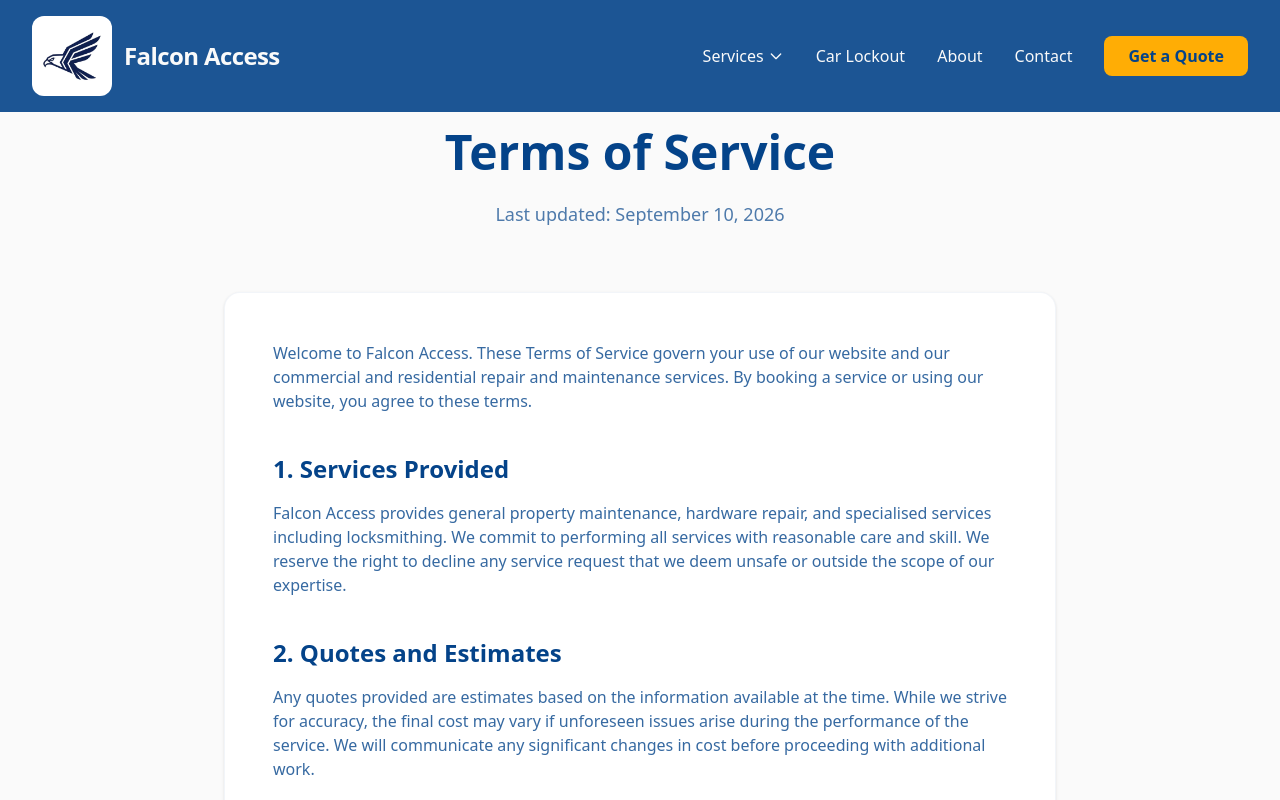
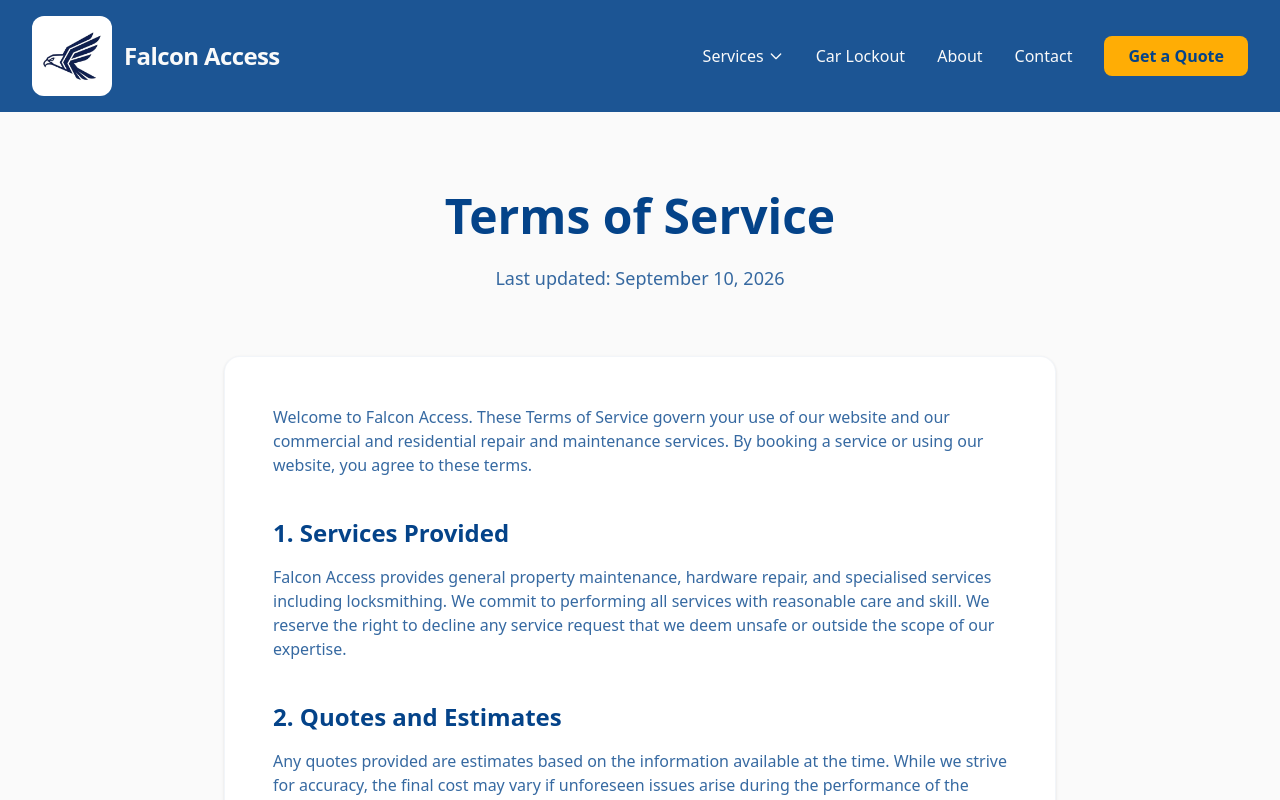
Before and after one commit to TasmanTech/falcon-website, a Next.js app in the folder apps/front-end/: page /terms-of-service in a window 1280 px wide. Shown: the top 800 px of the page. Built offline with nearby package versions, Linux system fonts and the light colour scheme.

Commit message:
Refactor and LLMs.txt

```diff
--- a/apps/front-end/app/(core)/about/page.tsx
+++ b/apps/front-end/app/(core)/about/page.tsx
@@ -2,6 +2,7 @@ import { Metadata } from 'next';
 import PhotoContentSection from '@/components/sections/PhotoContentSection';
 import TextContentSection from '@/components/sections/TextContentSection';
 import IconListSection from '@/components/sections/IconListSection';
+import PageHeaderSection from '@/components/sections/PageHeaderSection';
 import JsonLd from '@/components/JsonLd';
 
 export const metadata: Metadata = {
@@ -40,17 +41,13 @@ export default function AboutPage() {
   };
 
   return (
-    <div className="w-full pt-32">
+    <div className="w-full">
       <JsonLd id="schema-about-page" schema={jsonLd} />
 
-      <div className="max-w-4xl mx-auto px-4 sm:px-6 lg:px-8 text-center mb-16 animate-text-blurb-ready animate-play-text">
-        <h1 className="text-4xl md:text-5xl font-montserrat font-bold mb-6 text-brand-dark">
-          About Falcon Access
-        </h1>
-        <p className="text-lg text-brand-dark/80 max-w-2xl mx-auto">
-          Honest, real, and good property care for your home or shop.
-        </p>
-      </div>
+      <PageHeaderSection
+        title="About Falcon Access"
+        subtitle="Honest, real, and good property care for your home or shop."
+      />
 
       <PhotoContentSection
         title="Who We Are"
--- a/apps/front-end/app/(core)/contact/page.tsx
+++ b/apps/front-end/app/(core)/contact/page.tsx
@@ -1,5 +1,6 @@
 import { Metadata } from 'next';
 import ContactForm from '@/components/ContactForm';
+import PageHeaderSection from '@/components/sections/PageHeaderSection';
 import JsonLd from '@/components/JsonLd';
 
 export const metadata: Metadata = {
@@ -38,19 +39,15 @@ export default function ContactPage() {
   };
 
   return (
-    <div className="w-full pt-32 pb-24 bg-brand-light">
+    <div className="w-full bg-brand-light">
       <JsonLd id="schema-contact-page" schema={jsonLd} />
 
-      <div className="max-w-7xl mx-auto px-4 sm:px-6 lg:px-8">
-        <div className="text-center mb-16 animate-text-blurb-ready animate-play-text">
-          <h1 className="text-4xl md:text-5xl font-montserrat font-bold mb-6 text-brand-dark">
-            Get in Touch
-          </h1>
-          <p className="text-lg text-brand-dark/80 max-w-2xl mx-auto font-inter">
-            Do you need a quote? Or do you need fast help? Our team is ready. Use the form below to talk to us.
-          </p>
-        </div>
+      <PageHeaderSection
+        title="Get in Touch"
+        subtitle="Do you need a quote? Or do you need fast help? Our team is ready. Use the form below to talk to us."
+      />
 
+      <div className="max-w-7xl mx-auto px-4 sm:px-6 lg:px-8 pb-24">
         <div className="flex flex-col lg:flex-row gap-16">
           <div className="w-full lg:w-1/2 space-y-8 animate-text-blurb-ready animate-play-text" style={{ animationDelay: '100ms' }}>
             <div className="bg-white p-8 rounded-2xl shadow-sm border border-brand-dark/5">
--- a/apps/front-end/app/(core)/privacy-policy/page.tsx
+++ b/apps/front-end/app/(core)/privacy-policy/page.tsx
@@ -1,4 +1,5 @@
 import { Metadata } from 'next';
+import PageHeaderSection from '@/components/sections/PageHeaderSection';
 import JsonLd from '@/components/JsonLd';
 
 export const metadata: Metadata = {
@@ -36,19 +37,15 @@ export default function PrivacyPolicyPage() {
   };
 
   return (
-    <div className="w-full pt-32 pb-24 bg-brand-light">
+    <div className="w-full bg-brand-light">
       <JsonLd id="schema-privacy-policy-page" schema={jsonLd} />
 
-      <div className="max-w-4xl mx-auto px-4 sm:px-6 lg:px-8">
-        <div className="text-center mb-16 animate-text-blurb-ready animate-play-text">
-          <h1 className="text-4xl md:text-5xl font-montserrat font-bold mb-6 text-brand-dark">
-            Privacy Policy
-          </h1>
-          <p className="text-lg text-brand-dark/70 max-w-2xl mx-auto font-inter">
-            Last updated: September 10, 2026
-          </p>
-        </div>
+      <PageHeaderSection
+        title="Privacy Policy"
+        subtitle="Last updated: September 10, 2026"
+      />
 
+      <div className="max-w-4xl mx-auto px-4 sm:px-6 lg:px-8 pb-24">
         <div className="bg-white rounded-2xl shadow-sm border border-brand-dark/5 p-8 md:p-12 animate-text-blurb-ready animate-play-text" style={{ animationDelay: '100ms' }}>
           <div className="prose prose-lg max-w-none font-inter text-brand-dark/80">
             <p className="mb-6">
--- a/apps/front-end/app/(core)/terms-of-service/page.tsx
+++ b/apps/front-end/app/(core)/terms-of-service/page.tsx
@@ -1,5 +1,6 @@
 import { Metadata } from 'next';
 import Link from 'next/link';
+import PageHeaderSection from '@/components/sections/PageHeaderSection';
 import JsonLd from '@/components/JsonLd';
 
 export const metadata: Metadata = {
@@ -37,19 +38,15 @@ export default function TermsOfServicePage() {
   };
 
   return (
-    <div className="w-full pt-32 pb-24 bg-brand-light">
+    <div className="w-full bg-brand-light">
       <JsonLd id="schema-terms-of-service-page" schema={jsonLd} />
 
-      <div className="max-w-4xl mx-auto px-4 sm:px-6 lg:px-8">
-        <div className="text-center mb-16 animate-text-blurb-ready animate-play-text">
-          <h1 className="text-4xl md:text-5xl font-montserrat font-bold mb-6 text-brand-dark">
-            Terms of Service
-          </h1>
-          <p className="text-lg text-brand-dark/70 max-w-2xl mx-auto font-inter">
-            Last updated: September 10, 2026
-          </p>
-        </div>
+      <PageHeaderSection
+        title="Terms of Service"
+        subtitle="Last updated: September 10, 2026"
+      />
 
+      <div className="max-w-4xl mx-auto px-4 sm:px-6 lg:px-8 pb-24">
         <div className="bg-white rounded-2xl shadow-sm border border-brand-dark/5 p-8 md:p-12 animate-text-blurb-ready animate-play-text" style={{ animationDelay: '100ms' }}>
           <div className="prose prose-lg max-w-none font-inter text-brand-dark/80">
             <p className="mb-6">
--- a/apps/front-end/app/(services)/(auto-services)/auto/obd2-diagnostic/page.tsx
+++ b/apps/front-end/app/(services)/(auto-services)/auto/obd2-diagnostic/page.tsx
@@ -15,7 +15,7 @@ export const metadata: Metadata = {
   description: 'Professional OBDII diagnostic scanning in Auckland. We quickly identify engine error codes to help you make informed repair decisions.',
   keywords: 'OBDII diagnostic, auto repair, check engine light, Auckland, web design, web development, Falcon Access',
   openGraph: {
-    title: 'Mobile Auto Electrical Diagnostics Auckland',
+    title: 'Mobile Auto Electrical Diagnostics Auckland | Falcon Access',
     description: 'Professional OBDII diagnostic scanning in Auckland. We quickly identify engine error codes to help you make informed repair decisions.',
     url: "/auto/obd2-diagnostic",
   }
@@ -44,10 +44,12 @@ export default function obd2Page() {
         "@type": "Service",
         "name": "OBDII Diagnostic Scanning",
         "provider": { "@id": "https://falconaccess.co.nz/#organization" },
-        "description": "Mobile OBDII diagnostic scanning to identify check engine light codes across Auckland."
+        "description": "Mobile OBDII diagnostic scanning to identify check engine light codes across Auckland.",
+        "isPartOf": { "@id": "https://falconaccess.co.nz/#website" }
       },
       {
         "@type": "FAQPage",
+        "isPartOf": { "@id": "https://falconaccess.co.nz/#website" },
         "mainEntity": [
           {
             "@type": "Question",
@@ -140,8 +142,8 @@ export default function obd2Page() {
           },
           {
             icon: <svg className="w-8 h-8" fill="none" stroke="currentColor" viewBox="0 0 24 24"><path strokeLinecap="round" strokeLinejoin="round" strokeWidth={2} d="M12 18h.01M8 21h8a2 2 0 002-2V5a2 2 0 00-2-2H8a2 2 0 00-2 2v14a2 2 0 002 2z" /></svg>,
-            title: 'Emissions Readiness Check',
-            description: "We check if your vehicle's internal monitors are fully ready to pass a standard New Zealand emissions inspection."
+            title: 'Code Clearing',
+            description: "We can clear old codes from your car. This turns off the dash light after a fix is made."
           }
         ]}
         theme="white"
--- a/apps/front-end/components/Footer.tsx
+++ b/apps/front-end/components/Footer.tsx
@@ -72,6 +72,7 @@ export default function Footer() {
               allowFullScreen
               loading="lazy"
               referrerPolicy="strict-origin-when-cross-origin"
+              title="Falcon Access Location Map"
             ></iframe>
           </div>
         </div>
```
Also changed, not shown: apps/front-end/public/llms.txt (added).
